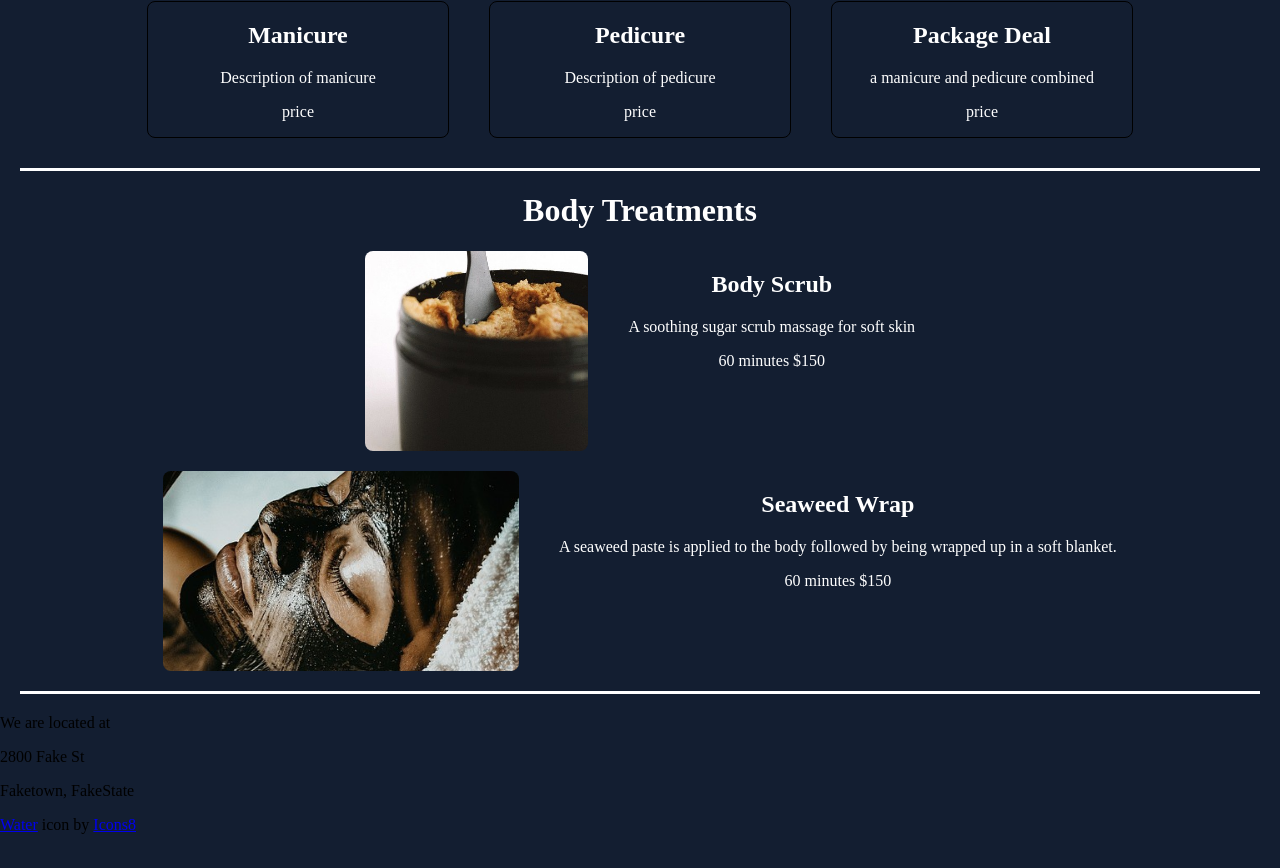
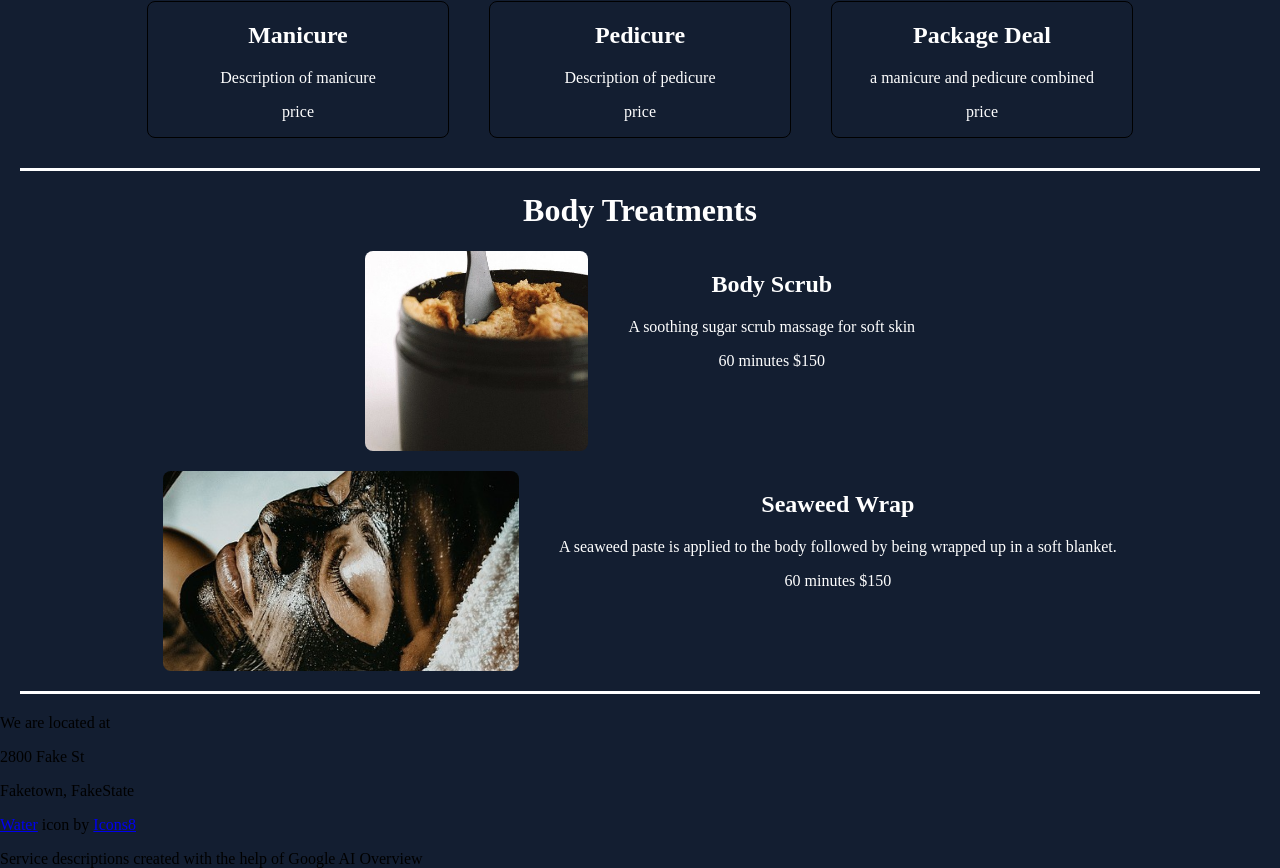
Before and after one commit to LaurenCummings/spa-project, a React (Vite) app: page / in a window 1280 px wide. Shown: the part 2441-3309 px from the top of the page. Before the commit the page ends 3275 px from the top, so only its background shows below. Built offline with nearby package versions, Linux system fonts and the light colour scheme.

Commit message:
Added footnote crediting Google AI Overview for service descriptions

```diff
--- a/src/components/Footer.jsx
+++ b/src/components/Footer.jsx
@@ -9,6 +9,7 @@ function Footer() {
                 <p>Faketown, FakeState</p>
             </div>
             <p><a target="_blank" href="https://icons8.com/icon/Vhgkr6lfmGL8/water">Water</a> icon by <a target="_blank" href="https://icons8.com">Icons8</a></p>
+            <p>Service descriptions created with the help of Google AI Overview</p>
         </div>
     )
 }
```
